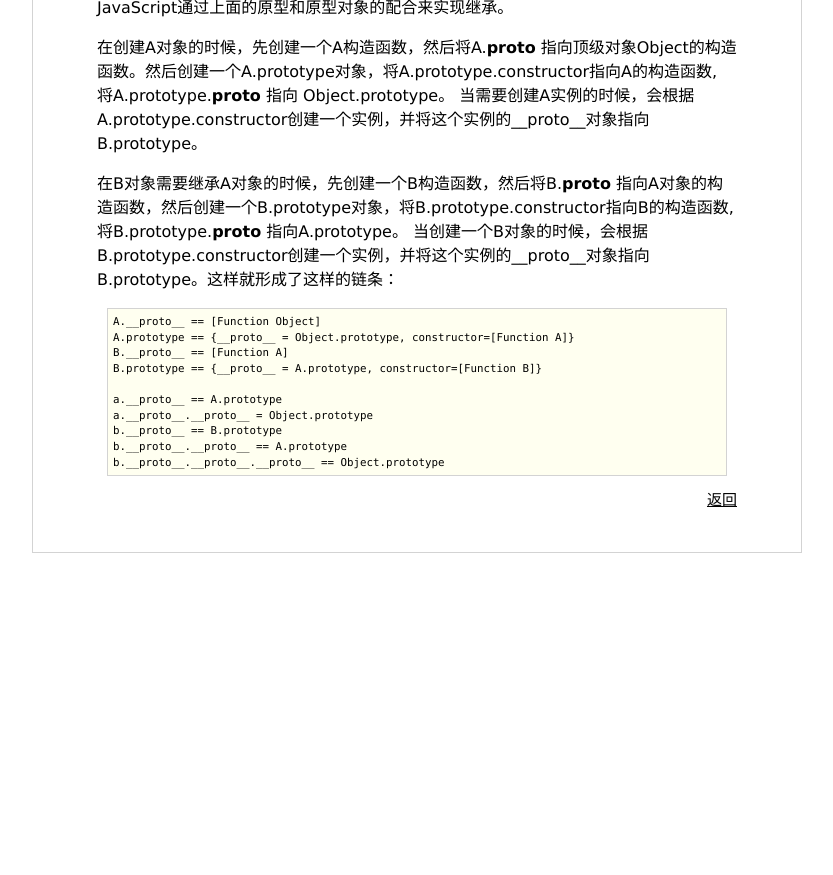
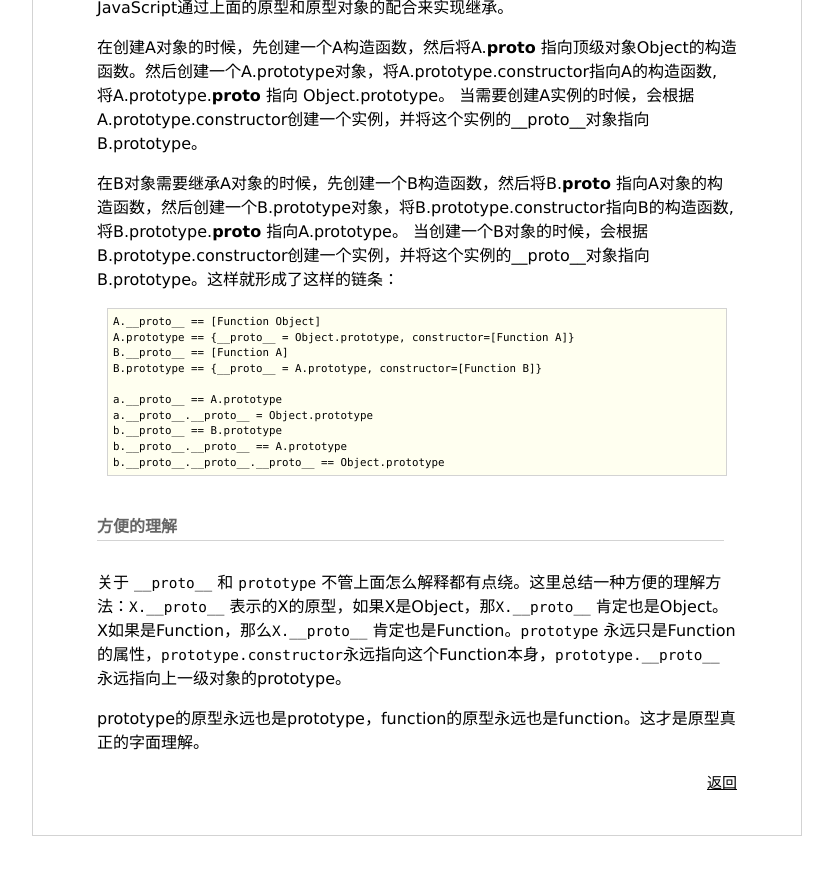
Before and after one commit to chufengma/blog, a Jekyll site: the page built from _posts/2018-07-05-JavaScript原型原型链.md, in a window 1280 px wide and 900 px high, scrolled down 1252 px. Shown: the top 875 px of the window, without its empty margins (224-1057 px from the left). Built offline with Jekyll 4.4.1, drawn with Linux system fonts in a browser that asks for light colours; our own code applies the rules of GitHub Pages for plain Markdown files; before the commit the page ends 1869 px from its top, so only the background shows below that.

Commit message:
Update 2018-07-05-JavaScript原型原型链.md

````diff
--- a/_posts/2018-07-05-JavaScript原型原型链.md
+++ b/_posts/2018-07-05-JavaScript原型原型链.md
@@ -61,3 +61,8 @@ b.__proto__ == B.prototype
 b.__proto__.__proto__ == A.prototype
 b.__proto__.__proto__.__proto__ == Object.prototype
 ```
+
+#### 方便的理解
+关于 `__proto__` 和 `prototype` 不管上面怎么解释都有点绕。这里总结一种方便的理解方法：`X.__proto__` 表示的X的原型，如果X是Object，那`X.__proto__` 肯定也是Object。X如果是Function，那么`X.__proto__` 肯定也是Function。`prototype` 永远只是Function的属性，`prototype.constructor`永远指向这个Function本身，`prototype.__proto__` 永远指向上一级对象的prototype。
+
+prototype的原型永远也是prototype，function的原型永远也是function。这才是原型真正的字面理解。
````
